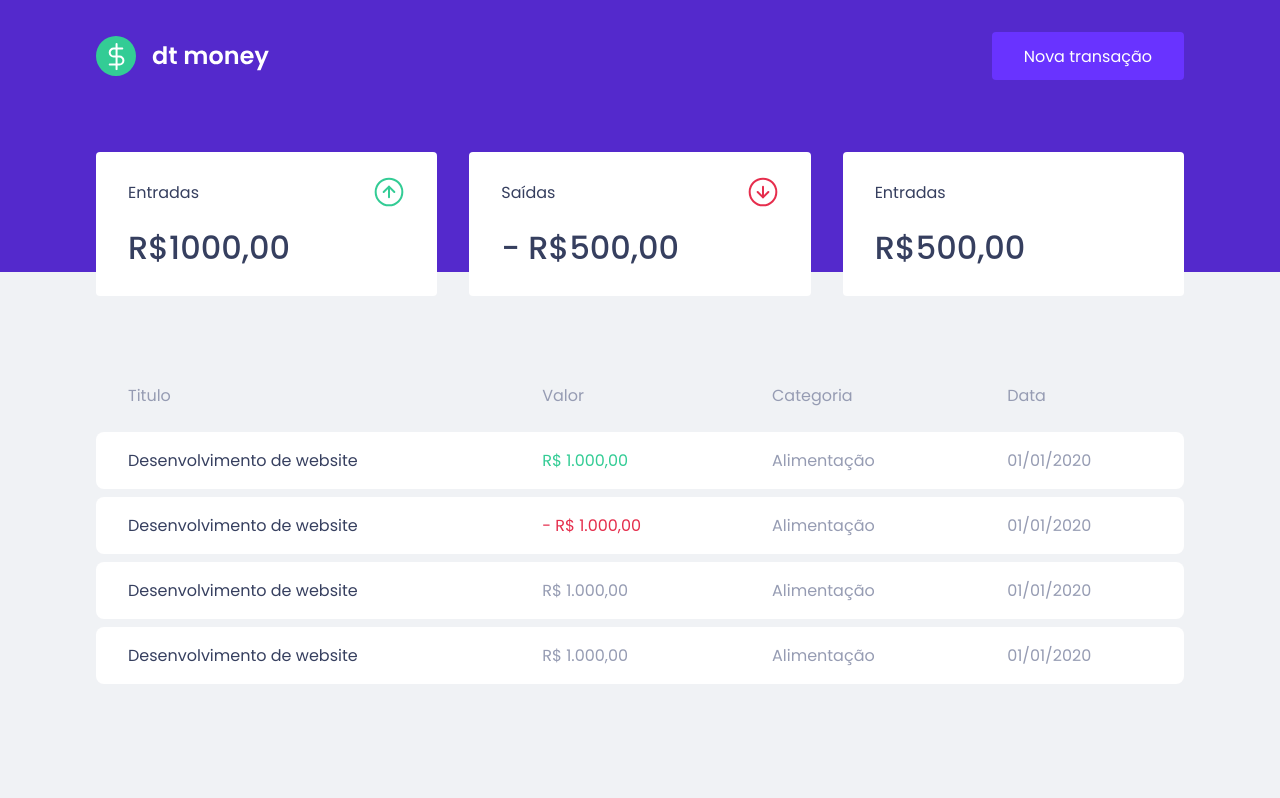
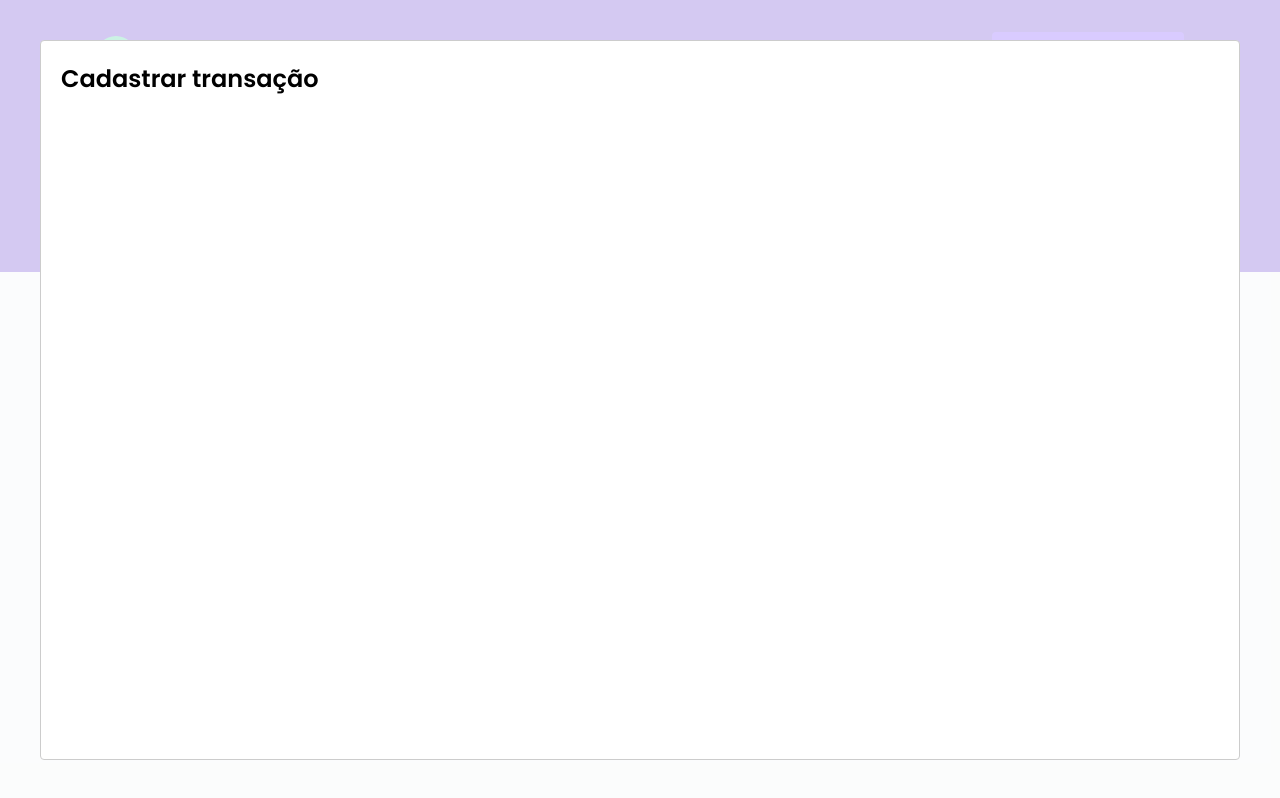
Before and after one commit to luizsmatos/dt-finances, a React (Create React App) app: page / in a window 1280 px wide. Both pictures are taken after a click on the button "Nova transação". Built offline with nearby package versions, Linux system fonts and the light colour scheme; no server answers.

Commit message:
feat: Estrutura Modal e refatoração de singleQuote

```diff
--- a/src/App.tsx
+++ b/src/App.tsx
@@ -1,12 +1,33 @@
-import { Dashboard } from "./components/Dashboard";
-import { Header } from "./components/Header";
-import { GlobalStyle } from "./styles/global";
+import { useState } from 'react';
+import Modal from 'react-modal';
+import { Dashboard } from './components/Dashboard';
+import { Header } from './components/Header';
+import { GlobalStyle } from './styles/global';
+
+Modal.setAppElement('#root');
 
 export function App() {
+  const [isNewTransactionModalOpen, setIsNewTransactionModalOpen] =
+    useState(false);
+
+  function handleNewTransactionModalOpen() {
+    setIsNewTransactionModalOpen(true);
+  }
+
+  function handleNewTransactionModalClose() {
+    setIsNewTransactionModalOpen(false);
+  }
+
   return (
     <>
-      <Header />
+      <Header onOpenNewTransactionModal={handleNewTransactionModalOpen} />
       <Dashboard />
+      <Modal
+        isOpen={isNewTransactionModalOpen}
+        onRequestClose={handleNewTransactionModalClose}
+      >
+        <h2>Cadastrar transação</h2>
+      </Modal>
       <GlobalStyle />
     </>
   );
--- a/src/components/Dashboard/styles.ts
+++ b/src/components/Dashboard/styles.ts
@@ -1,4 +1,4 @@
-import styled from "styled-components";
+import styled from 'styled-components';
 
 export const Container = styled.main`
   max-width: 1120px;
--- a/src/components/Header/index.tsx
+++ b/src/components/Header/index.tsx
@@ -1,12 +1,16 @@
-import logoImg from "../../assets/logo.svg";
-import { Container, Content } from "./styled";
+import logoImg from '../../assets/logo.svg';
+import { Container, Content } from './styled';
 
-export function Header() {
+interface HeaderProps {
+  onOpenNewTransactionModal: () => void;
+}
+
+export function Header({ onOpenNewTransactionModal }: HeaderProps) {
   return (
     <Container>
       <Content>
-        <img src={ logoImg } alt="dt money" />
-        <button type="button">
+        <img src={logoImg} alt="dt money" />
+        <button type="button" onClick={onOpenNewTransactionModal}>
           <span>Nova transação</span>
         </button>
       </Content>
--- a/src/components/Summary/styles.ts
+++ b/src/components/Summary/styles.ts
@@ -1,4 +1,4 @@
-import styled from "styled-components";
+import styled from 'styled-components';
 
 export const Container = styled.div`
   display: grid;
--- a/src/components/TransactionsTable/index.tsx
+++ b/src/components/TransactionsTable/index.tsx
@@ -1,6 +1,14 @@
-import { Container } from "./styles";
+import { useEffect } from 'react';
+import { api } from '../../services/api';
+import { Container } from './styles';
 
 export function TransactionsTable() {
+  useEffect(() => {
+    api
+      .get('http://localhost:3000/api/transactions')
+      .then((data) => console.log(data));
+  }, []);
+
   return (
     <Container>
       <table>
--- a/src/components/TransactionsTable/styles.ts
+++ b/src/components/TransactionsTable/styles.ts
@@ -1,4 +1,4 @@
-import styled from "styled-components";
+import styled from 'styled-components';
 
 export const Container = styled.div`
   margin-top: 4rem;
@@ -6,7 +6,6 @@ export const Container = styled.div`
   table {
     width: 100%;
     border-spacing: 0 0.5rem;
-
 
     th {
       color: var(--text-body);
@@ -21,7 +20,6 @@ export const Container = styled.div`
       border: 0;
       background: var(--shape);
       color: var(--text-body);
-
 
       &:first-child {
         color: var(--text-title);
--- /dev/null
+++ b/src/services/api.ts
@@ -0,0 +1,5 @@
+import axios from 'axios';
+
+export const api = axios.create({
+  baseURL: 'http://localhost:3000/api',
+});
```
Also changed, not shown: src/components/Dashboard/index.tsx (+4 -5 lines), src/components/Summary/index.tsx (+8 -14 lines).
